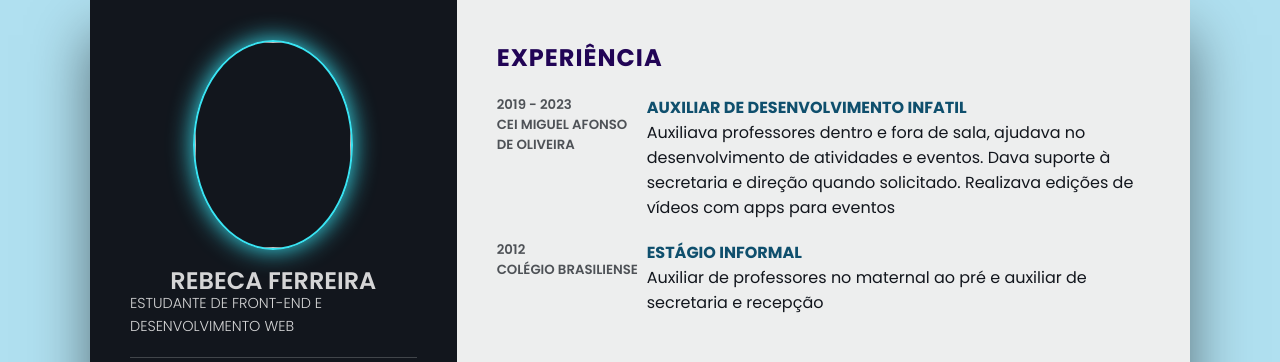
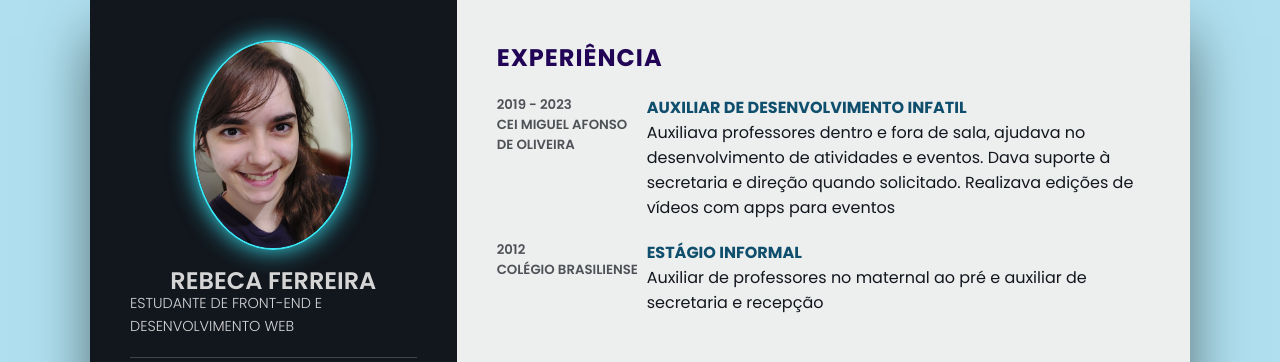
Before and after one commit to RebecaFer23/meu_curriculo_html, a plain HTML site: page index.html in a window 1280 px wide. Shown: the top 362 px of the page. Drawn offline with Linux system fonts and the light colour scheme; the site is published under a folder, as on GitHub Pages, so addresses that start at the root find nothing.

Commit message:
Update index.html

```diff
--- a/index.html
+++ b/index.html
@@ -13,7 +13,7 @@
         <div id="esquerda">
                 <div class="texto_perfil">
                     <div class="imagem">
-                        <img src="/ASSETS/IMG/perfil.jpeg" alt="">
+                        <img src="ASSETS/IMG/perfil.jpeg" alt="">
                     </div>
                     <h1>Rebeca Ferreira <br><span>Estudante de Front-End e Desenvolvimento Web</span></h1>
                 </div>
```
